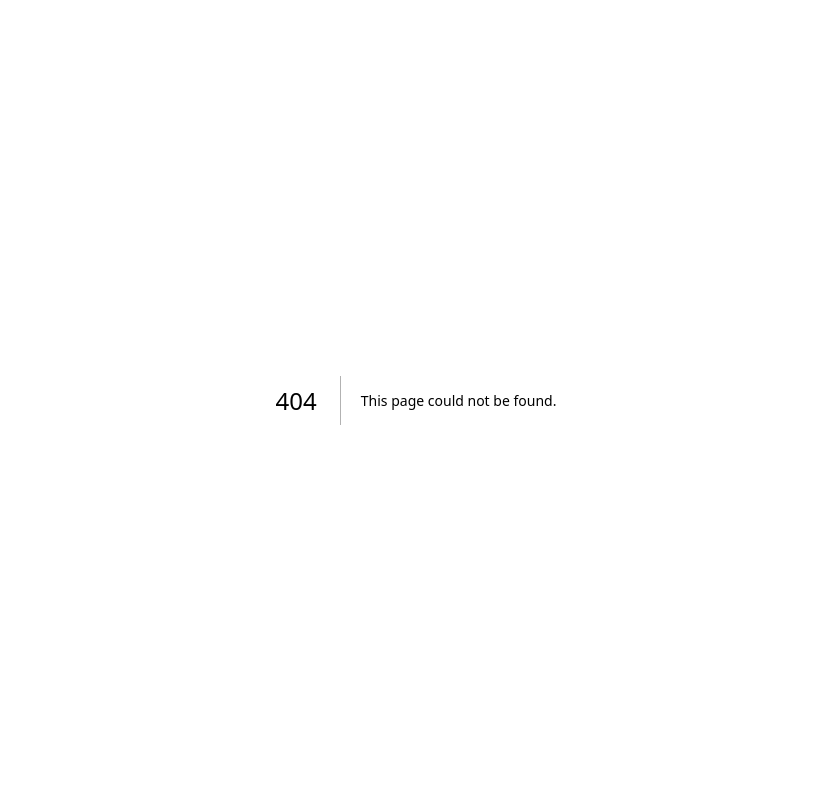
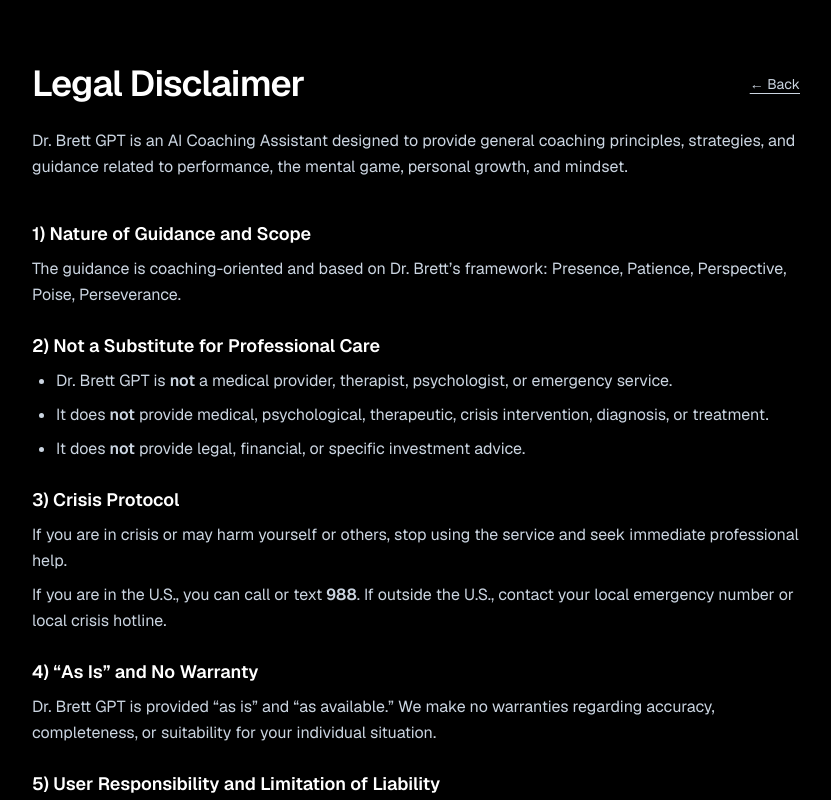
Before and after one commit to CODEHERO-alt/nextjs-with-supabase, a Next.js app: page /legal in a window 1280 px wide. Before the commit this address had no page. Shown: the top 800 px of the page, without its empty margins (224-1055 px from the left). Built offline with nearby package versions, Linux system fonts and the light colour scheme.

Commit message:
Create page.tsx

```diff
--- /dev/null
+++ b/app/legal/page.tsx
@@ -0,0 +1,91 @@
+// app/legal/page.tsx
+import Link from "next/link";
+
+export const dynamic = "force-dynamic";
+
+export default function LegalPage() {
+  return (
+    <main className="min-h-screen bg-black text-white px-6 py-16">
+      <div className="mx-auto max-w-3xl">
+        <div className="flex items-center justify-between gap-4">
+          <h1 className="text-3xl md:text-4xl font-semibold tracking-tight">
+            Legal Disclaimer
+          </h1>
+          <Link
+            href="/"
+            className="text-sm text-slate-300 hover:text-white underline underline-offset-4"
+          >
+            ← Back
+          </Link>
+        </div>
+
+        <p className="mt-6 text-slate-300 leading-relaxed">
+          Dr. Brett GPT is an AI Coaching Assistant designed to provide general coaching
+          principles, strategies, and guidance related to performance, the mental game,
+          personal growth, and mindset.
+        </p>
+
+        <section className="mt-10 space-y-6">
+          <div>
+            <h2 className="text-lg font-semibold">1) Nature of Guidance and Scope</h2>
+            <p className="mt-2 text-slate-300 leading-relaxed">
+              The guidance is coaching-oriented and based on Dr. Brett’s framework:
+              Presence, Patience, Perspective, Poise, Perseverance.
+            </p>
+          </div>
+
+          <div>
+            <h2 className="text-lg font-semibold">2) Not a Substitute for Professional Care</h2>
+            <ul className="mt-2 list-disc pl-6 text-slate-300 leading-relaxed space-y-2">
+              <li>
+                Dr. Brett GPT is <span className="font-semibold">not</span> a medical provider,
+                therapist, psychologist, or emergency service.
+              </li>
+              <li>
+                It does <span className="font-semibold">not</span> provide medical, psychological,
+                therapeutic, crisis intervention, diagnosis, or treatment.
+              </li>
+              <li>
+                It does <span className="font-semibold">not</span> provide legal, financial, or
+                specific investment advice.
+              </li>
+            </ul>
+          </div>
+
+          <div>
+            <h2 className="text-lg font-semibold">3) Crisis Protocol</h2>
+            <p className="mt-2 text-slate-300 leading-relaxed">
+              If you are in crisis or may harm yourself or others, stop using the service and
+              seek immediate professional help.
+            </p>
+            <p className="mt-2 text-slate-300 leading-relaxed">
+              If you are in the U.S., you can call or text <span className="font-semibold">988</span>.
+              If outside the U.S., contact your local emergency number or local crisis hotline.
+            </p>
+          </div>
+
+          <div>
+            <h2 className="text-lg font-semibold">4) “As Is” and No Warranty</h2>
+            <p className="mt-2 text-slate-300 leading-relaxed">
+              Dr. Brett GPT is provided “as is” and “as available.” We make no warranties
+              regarding accuracy, completeness, or suitability for your individual situation.
+            </p>
+          </div>
+
+          <div>
+            <h2 className="text-lg font-semibold">5) User Responsibility and Limitation of Liability</h2>
+            <p className="mt-2 text-slate-300 leading-relaxed">
+              You are solely responsible for how you interpret and apply any guidance. By using
+              Dr. Brett GPT, you agree that Dr. Brett, Role Model Academy, and associated entities
+              are not liable for damages or losses resulting from reliance on the AI’s responses.
+            </p>
+          </div>
+        </section>
+
+        <div className="mt-12 border-t border-white/10 pt-6 text-xs text-slate-400">
+          This page is a platform disclaimer and does not constitute legal advice.
+        </div>
+      </div>
+    </main>
+  );
+}
```
